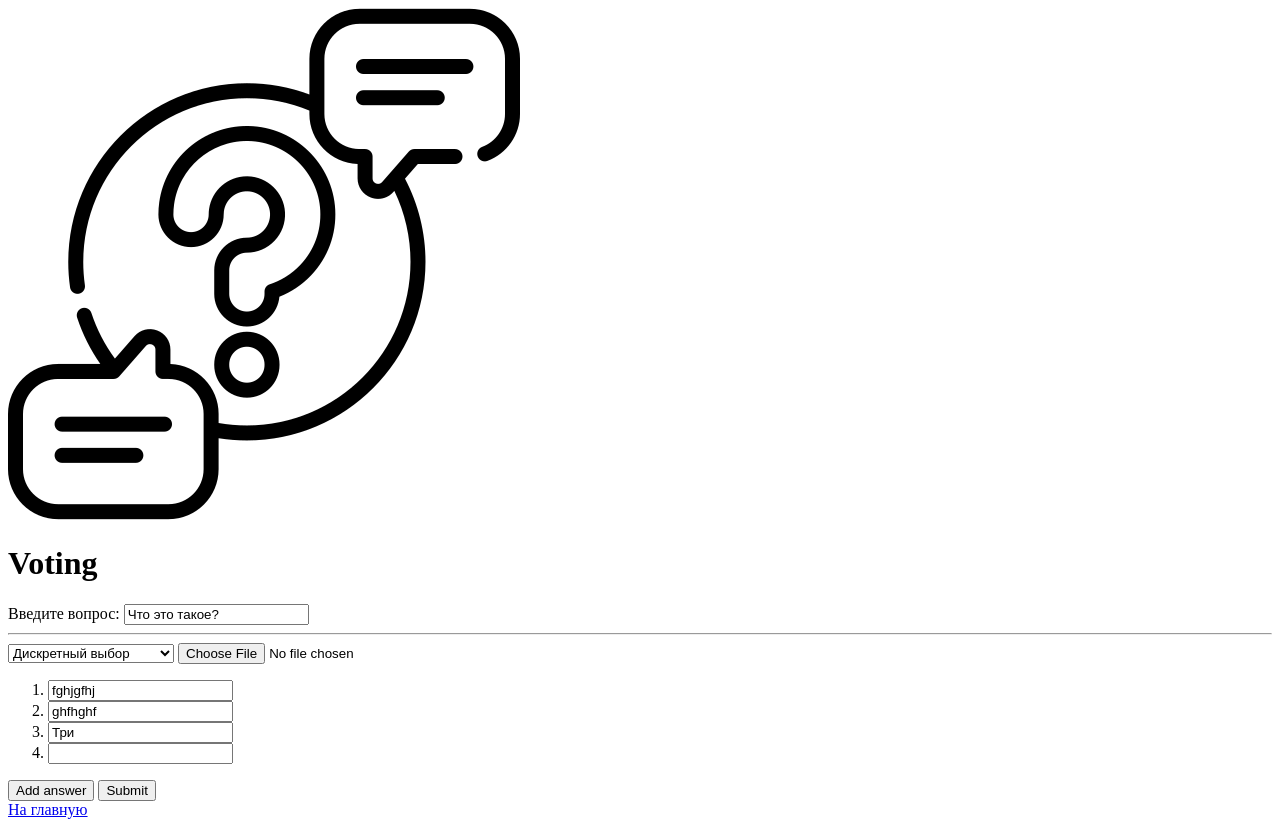
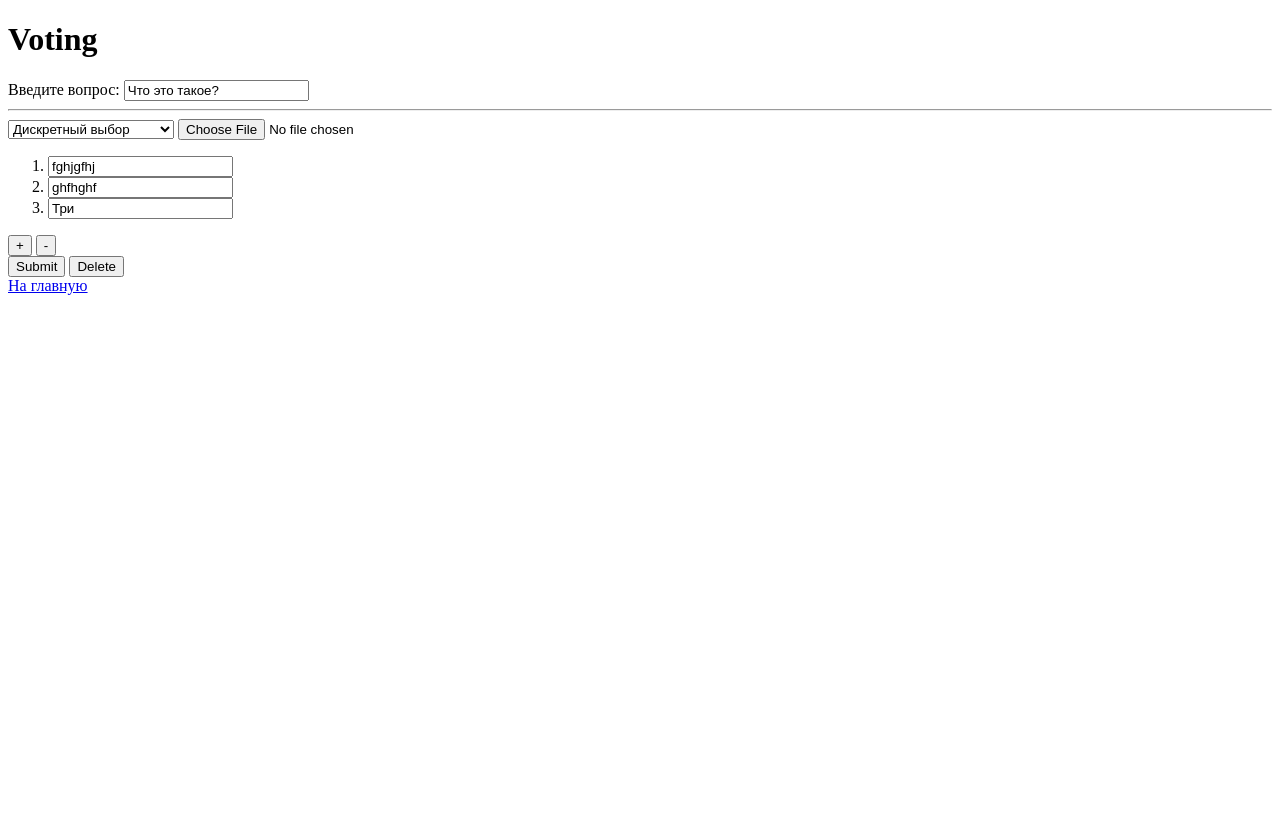
Before and after one commit to StepWolf45/SimpleVoting, a Django app: page /change/22 in a window 1280 px wide. After the commit the page ends 295 px from the top, so only its background shows below. Run offline with Django 4.2, Linux system fonts and the light colour scheme; data comes from the database, SQL or seed files in the repository; both versions use the stored data as it was after the commit.

Commit message:
теперь можно изменять голосования, уменьшмть их и менять картинку

```diff
--- a/web_elections_project/my_web/form.py
+++ b/web_elections_project/my_web/form.py
@@ -3,9 +3,6 @@ from django import forms
 
 class AnswersForm (forms.Form):
     answer = forms.CharField(required=True)
-
-
-AnswersSet = forms.formset_factory(AnswersForm)
 
 
 class MyForm (forms.Form):
--- a/web_elections_project/my_web/templates/change.html
+++ b/web_elections_project/my_web/templates/change.html
@@ -5,7 +5,6 @@
     <title>Title</title>
 </head>
 <body>
-    <img src="{{voice_picture.url}}" alt="">
     <form method="POST" enctype="multipart/form-data">
         {% csrf_token %}
         <h1 id="auth_title">Voting</h1>
@@ -21,8 +20,11 @@
             </li>
             {% endfor %}
             </ol>
-        <input type="submit" name="append" id="add_button" value="Add answer">
+        <input type="submit" name="append" id="add_button" value="+">
+        <input type="submit" name="minus" value="-">
+        <br>
         <input type="submit" name="create" id="submit" value="Submit">
+        <input type="submit" name="delete" value="Delete">
     </form>
 <a href="/">На главную</a>
 </body>
--- a/web_elections_project/my_web/views.py
+++ b/web_elections_project/my_web/views.py
@@ -1,7 +1,6 @@
 from django.contrib.auth.forms import UserCreationForm
-from django.forms import formset_factory
 from django.shortcuts import render, redirect
-from my_web.form import MyForm, MultyForm, RadioForm, AnswersSet
+from my_web.form import MyForm, MultyForm, RadioForm
 from my_web.models import Voices, Questions, Answers
 from django.contrib import messages
 import datetime
@@ -179,18 +178,28 @@ def change(request, voice_id):
             request.POST,
             initial={
                 'text_input': voices.question,
-                'form_type': voices.voice_type,
+                'form_type': voices.voice_type
             }
         )
 
         if request.POST.get('append'):
             change_form.answers.extra += 1
 
+        if request.POST.get('minus'):
+            change_form.answers.extra -= 1
+
         change_form.answers = change_form.answers(
             initial=[
                 {'answer': i.answer} for i in questions
             ]
         )
+
+        if request.POST.get('delete'):
+            Voices.objects.get(id=voice_id).delete()
+            Questions.objects.filter(voice_id=voice_id).delete()
+            Answers.objects.filter(voice_id=voice_id).delete()
+
+            return redirect('/')
 
         if request.POST.get('create'):
             if change_form.is_valid():
@@ -205,6 +214,11 @@ def change(request, voice_id):
                     voice_type = 'rb'
                 else:
                     voice_type = 'cb'
+
+                if dict(request.FILES) == {}:
+                    voice_mod.voice_picture = 'images/default_image.png'
+                else:
+                    voice_mod.voice_picture = request.FILES['voice_picture']
 
                 voice_mod.question = question
                 voice_mod.voice_type = voice_type
@@ -230,7 +244,7 @@ def change(request, voice_id):
             }
         )
 
-        change_form.answers.extra = 1
+        change_form.answers.extra = 0
 
         change_form.answers = change_form.answers(
             initial=[
@@ -279,5 +293,4 @@ def register(request):
 
     return render(request, 'register.html', {'form': form, 'errors': errors})
 
-
 # Create your views here.
```
Also changed, not shown: web_elections_project/db.sqlite3.
